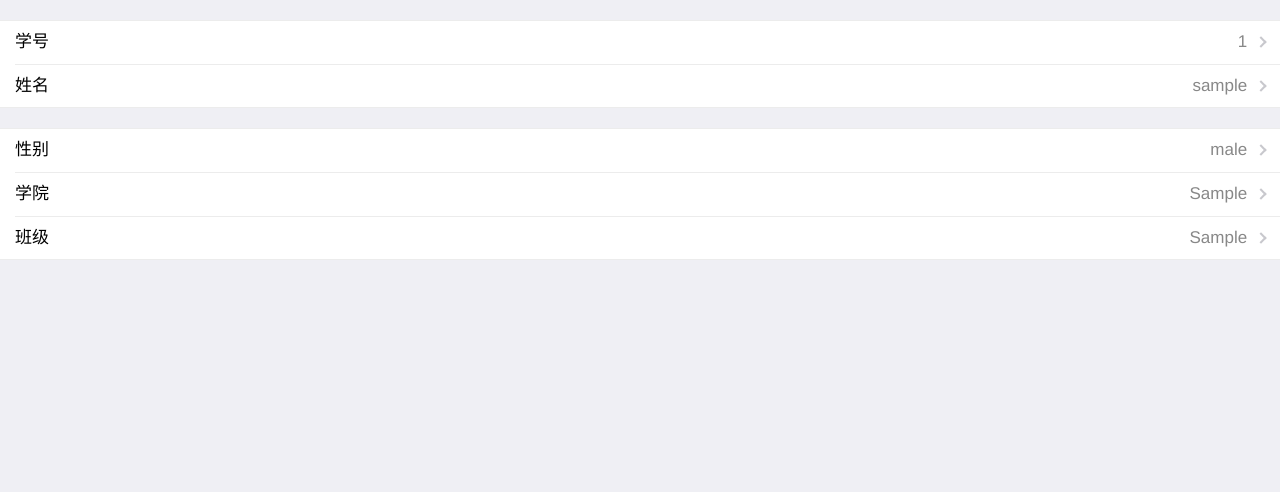
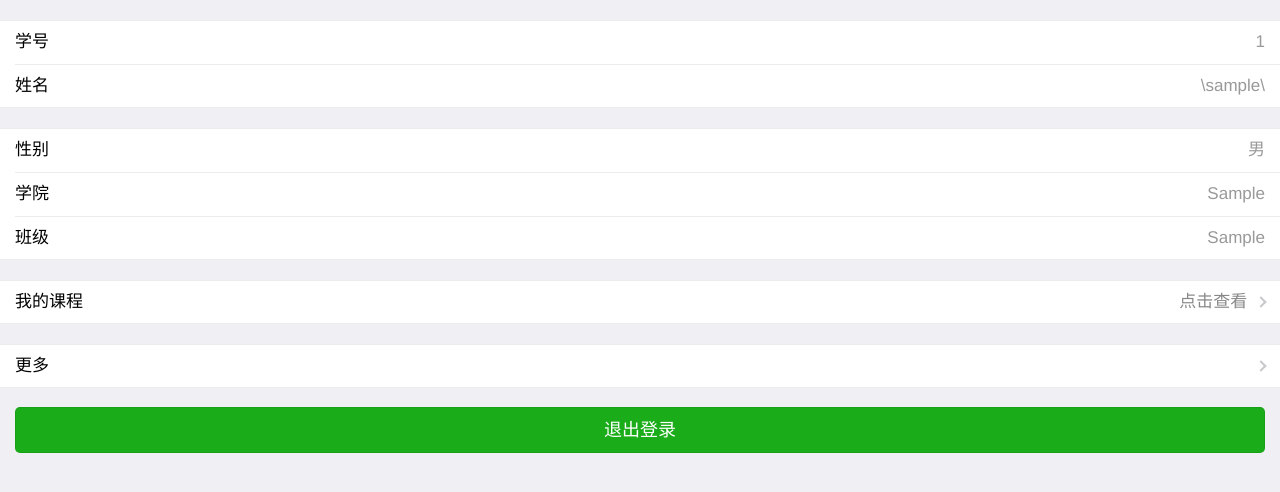
Before and after one commit to Ngwind/myGraduationPro, a Django app: template TeachSystem/users/templates/users/profile.html in a window 1280 px wide. Shown: the top 492 px of the page. Run offline with Django 3.2, Linux system fonts and the light colour scheme; the template is opened without the code that fills it: values that come from a table or form of the project are taken from there, others are empty; tables that the repository leaves empty hold one stand-in row (values such as "Sample post").

Commit message:
编写个人中心的退出登录功能。 编写退出登录的view函数。 编写个人中心页面的js文件。

```diff
--- /dev/null
+++ b/TeachSystem/users/static/users/js/center.js
@@ -0,0 +1,38 @@
+$(document).ready(function () {
+
+    // 注销登录按钮
+    $("#signout").click(function () {
+        weui.confirm("确认退出登录吗？",
+            {
+                title: "退出登录",
+                buttons: [
+                    {
+                        label: '取消',
+                        type: 'default',
+                        onClick: function () {
+                            console.log('取消')
+                        }
+                    },
+                    {
+                        label: '确定',
+                        type: 'primary',
+                        onClick: function () {
+                            console.log('确定')
+                            // 请求后台取消openid和kp相连
+                            let studentid = $('#studentid').text()
+                            console.log(studentid)
+                            if(studentid){
+                                $.get('/user/logout/', function (response) {
+                                    if(response=="ok"){
+                                    $(location).prop('href', 'https://open.weixin.qq.com/connect/oauth2/authorize?appid=wx425d2aedb363e9c6&redirect_uri=https%3a%2f%2fwww.gdutwuwenda.cn%2fuser%2flogin%2f&response_type=code&scope=snsapi_base&state=123#wechat_redirect')
+                                    }else {
+                                        weui.alert(response+"貌似出错了！")
+                                    }
+                                })
+                            }
+                        }
+                    }]
+            });
+    });
+
+});
--- a/TeachSystem/users/templates/users/login.html
+++ b/TeachSystem/users/templates/users/login.html
@@ -67,7 +67,7 @@
             <p class="weui-footer__text">粤ICP备19024741号-1</p>
         </div>
 
-    <script type="text/javascript" src="{% static "users/js/login.js" %}"></script>
+<script type="text/javascript" src="{% static "users/js/login.js" %}"></script>
 </body>
 
 </html>
--- a/TeachSystem/users/templates/users/profile.html
+++ b/TeachSystem/users/templates/users/profile.html
@@ -19,17 +19,13 @@
                 <div class="weui_cell_bd weui_cell_primary">
                     <p>学号</p>
                 </div>
-                <div class="weui_cell_ft">
-                    {{ s.studentId }}
-                </div>
+                <div id="studentid" class="weui-cell__ft">{{ s.studentId }}</div>
             </div>
             <div class="weui_cell">
                 <div class="weui_cell_bd weui_cell_primary">
                     <p>姓名</p>
                 </div>
-                <div class="weui_cell_ft">
-                    {{ s.username }}
-                </div>
+                <div id="username" class="weui-cell__ft">\{{ s.username }}\</div>
             </div>
         </div>
         <div id="detailinfo" class="weui_cells weui_cells_access">
@@ -37,27 +33,60 @@
                 <div class="weui_cell_bd weui_cell_primary">
                     <p>性别</p>
                 </div>
-                <div class="weui_cell_ft">
-                    {{ s.gender }}
+                <div class="weui-cell__ft">
+                    {% ifequal s.gender "male" %}
+                        男
+                    {% else %}
+                        {% ifequal s.gender "female" %}
+                            女
+                        {% else %}
+                            未知
+                        {% endifequal %}
+                    {% endifequal %}
                 </div>
             </div>
-                        <div class="weui_cell">
+            <div class="weui_cell">
                 <div class="weui_cell_bd weui_cell_primary">
                     <p>学院</p>
                 </div>
-                <div class="weui_cell_ft">
+                <div class="weui-cell__ft">
                     {{ s.college }}
                 </div>
             </div>
-                        <div class="weui_cell">
+            <div class="weui_cell">
                 <div class="weui_cell_bd weui_cell_primary">
                     <p>班级</p>
                 </div>
-                <div class="weui_cell_ft">
+                <div class="weui-cell__ft">
                     {{ s.userclass }}
                 </div>
             </div>
         </div>
+        <div id="courseinfo" class="weui_cells weui_cells_access">
+            <div class="weui_cell">
+                <div class="weui_cell_bd weui_cell_primary">
+                    <p>我的课程</p>
+                </div>
+                <div class="weui_cell_ft">
+                    点击查看
+                </div>
+            </div>
+        </div>
+        <div id="setting" class="weui_cells weui_cells_access">
+            <div class="weui_cell">
+                <div class="weui_cell_bd weui_cell_primary">
+                    <p>更多</p>
+                </div>
+                <div class="weui_cell_ft">
+
+                </div>
+            </div>
+        </div>
+        <div id="signout" class="weui_btn_area">
+            <a href="javascript:;" class="weui-btn weui-btn_primary">退出登录</a>
+        </div>
     </div>
+
+    <script type="text/javascript" src="{% static "users/js/center.js" %}"></script>
 </body>
 </html>
--- a/TeachSystem/users/urls.py
+++ b/TeachSystem/users/urls.py
@@ -4,4 +4,5 @@ from . import views
 urlpatterns = [
     path("", views.index, name="index"),
     path("login/", views.login, name="login"),
+    path("logout/", views.logout, name="logout"),
 ]
```
Also changed, not shown: TeachSystem/users/views.py (+13 -4 lines).
